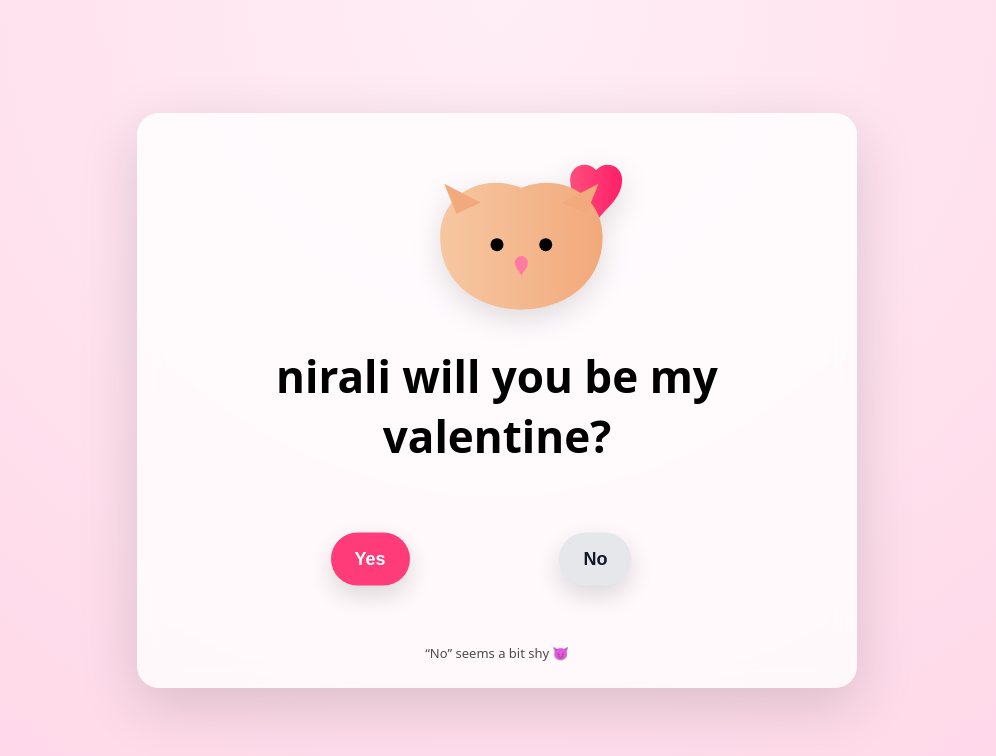
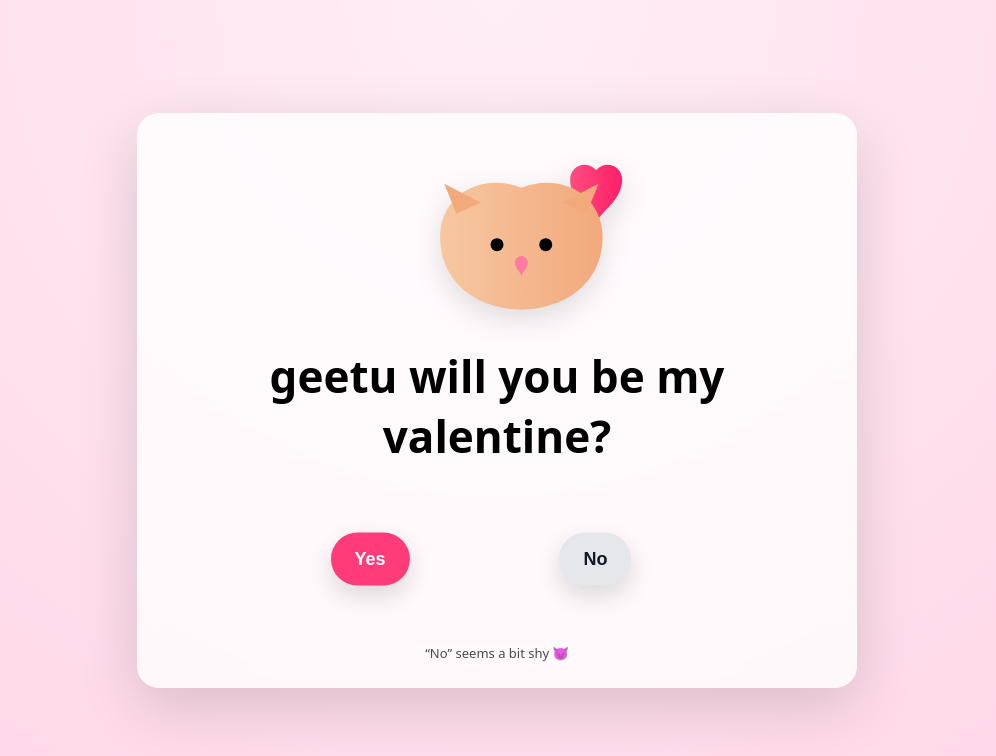
Before and after one commit to Himanshu22/Vale, a plain HTML site: page index.html in a window 1280 px wide. Shown: the whole page, without its empty margins (143-1139 px from the left). Drawn offline with nearby package versions, Linux system fonts and the light colour scheme.

Commit message:
Update index.html

```diff
--- a/index.html
+++ b/index.html
@@ -171,7 +171,7 @@
             fill="#ff7aa2"/>
     </svg>
 
-    <h1>nirali will you be my valentine?</h1>
+    <h1>geetu will you be my valentine?</h1>
 
     <section class="button-zone" id="zone">
       <button id="yesBtn">Yes</button>
```
